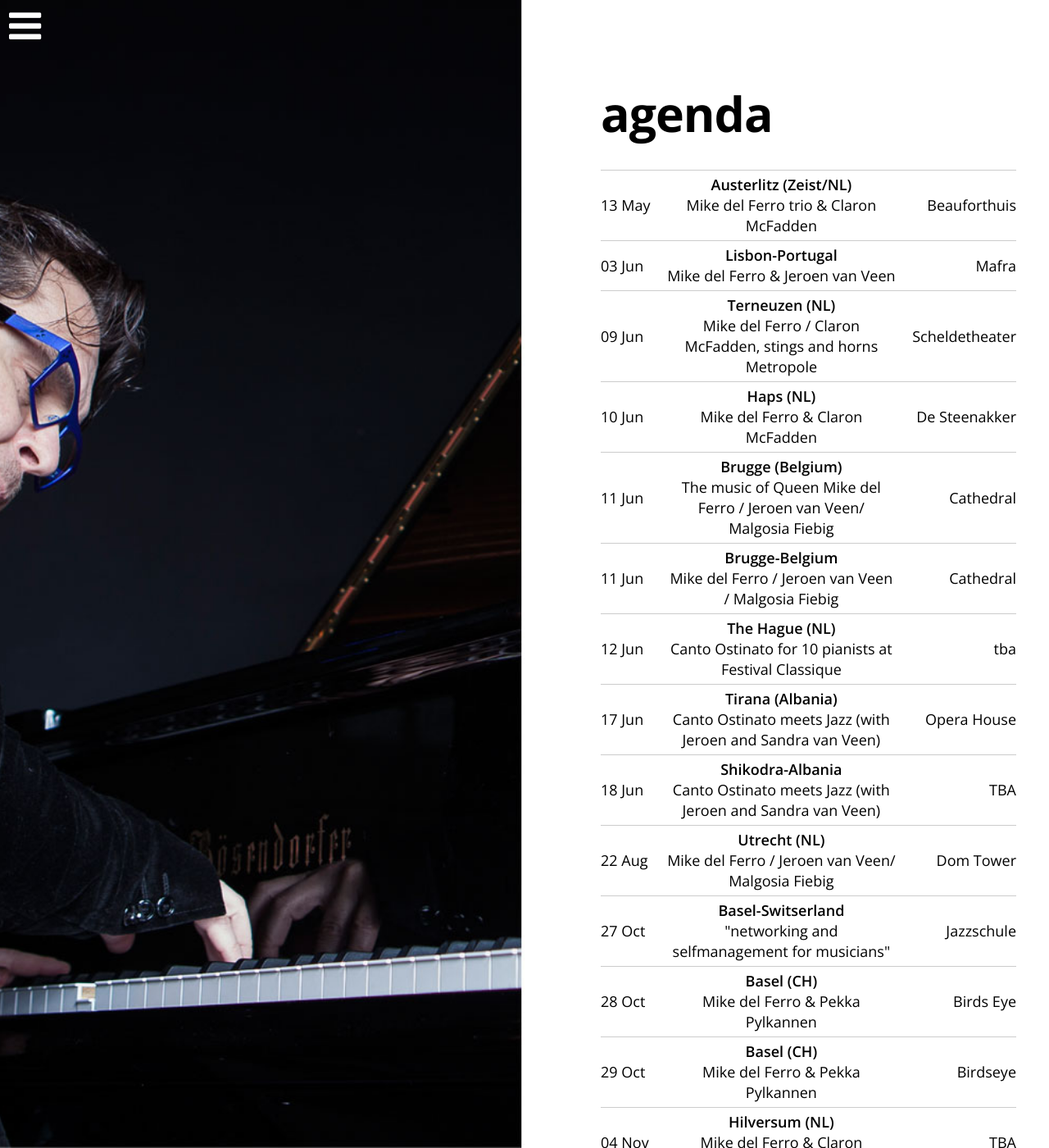
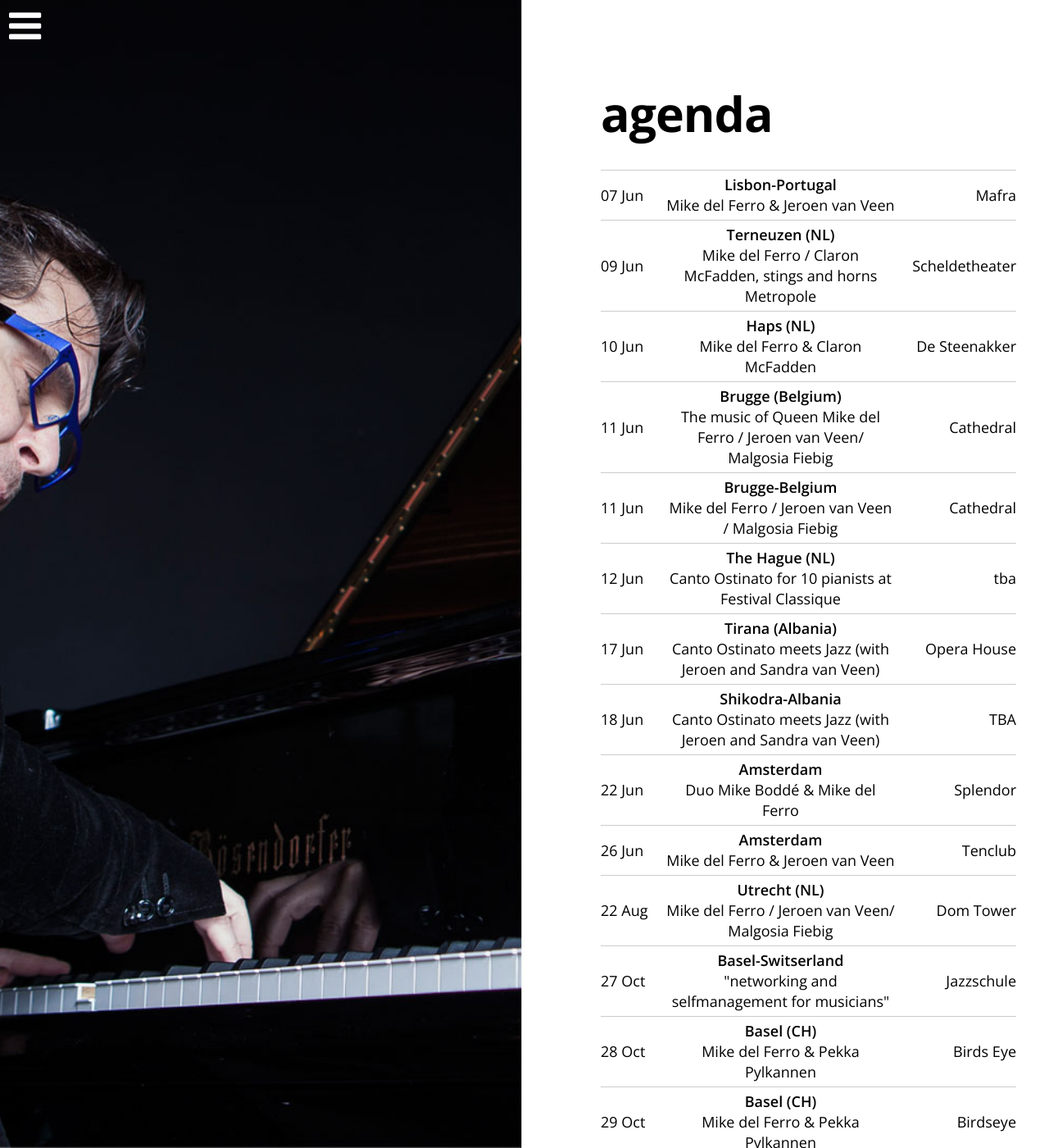
Before and after one commit to mikedelferro/website, a Jekyll site: the page built from agenda.html, in a window 1280 px wide and 1400 px high. Shown: the whole window at 82% size. Built offline with Jekyll 4.4.1, drawn with Linux system fonts in a browser that asks for light colours; nearby versions of some CDN libraries.

Commit message:
Updated '/_config.yml' via CloudCannon

```diff
--- a/_config.yml
+++ b/_config.yml
@@ -5,15 +5,15 @@ gigs:
     venue: Haps (NL)
     url: 'http://www.desteenakker.nl/mike-del-ferro-en-claron-mcfadden/'
   - title: 'Mike del Ferro & Jeroen van Veen'
-    date: 2016-06-03T16:00:00.000Z
+    date: 2016-06-07T16:00:00.000Z
     location: Mafra
     venue: Lisbon-Portugal
     url: ''
-  - title: 'Mike del Ferro trio & Claron McFadden'
-    date: 2016-05-13T20:00:00.000Z
-    location: Beauforthuis
-    venue: Austerlitz (Zeist/NL)
-    url: 'http://www.beauforthuis.nl'
+  - title: 'Duo Mike Boddé & Mike del Ferro'
+    date: 2016-06-22T20:00:00.000Z
+    location: Splendor
+    venue: Amsterdam
+    url: www.splendoramsterdam.com
   - title: 'Mike del Ferro / Claron McFadden, stings and horns Metropole'
     date: 2016-06-09T20:00:00.000Z
     location: Scheldetheater
@@ -89,3 +89,8 @@ gigs:
     location: TBA
     venue: Hilversum (NL)
     url: ''
+  - title: 'Mike del Ferro & Jeroen van Veen'
+    date: 2016-06-26T20:00:00.000Z
+    location: Tenclub
+    venue: Amsterdam
+    url: 'https://www.facebook.com/onbehalfoftenclub/?fref=ts'
```
